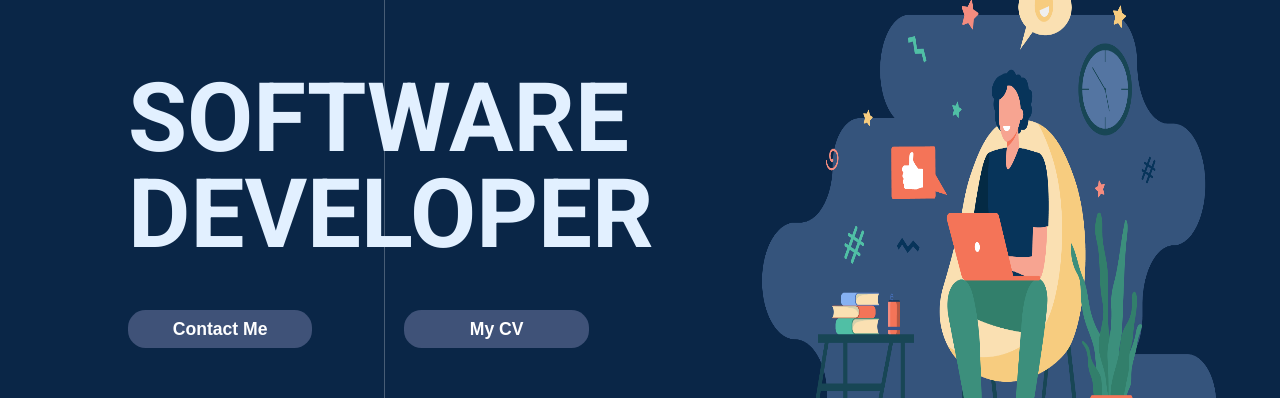
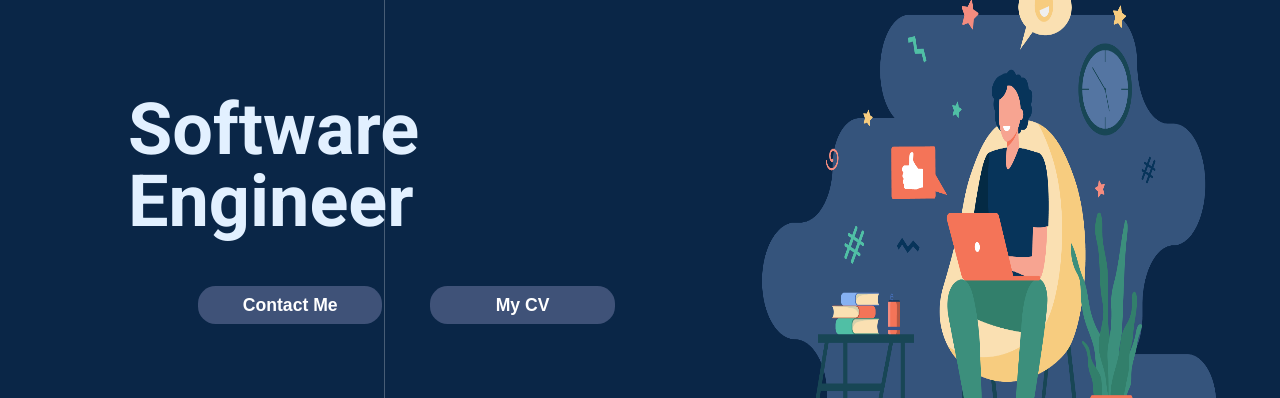
Before and after one commit to bima-taruna/portfolio-web, a React (Vite) app: page / in a window 1280 px wide. Shown: the part 175-573 px from the top of the page. Built offline with nearby package versions, Linux system fonts and the light colour scheme; no server answers.

Commit message:
<refact>[header]: improve styling

```diff
--- a/src/Component/Header/Header.tsx
+++ b/src/Component/Header/Header.tsx
@@ -33,7 +33,7 @@ const Header: React.FC<MyRef> = ({ resultRef }: any) => {
         transition={{ delay: 2.5, duration: 1 }}
         className="title"
       >
-        <h1>SOFTWARE DEVELOPER</h1>
+        <h1>Software Engineer</h1>
         <section className="button-container">
           <div className="contact-button">
             <Button
--- a/src/Component/Header/header.scss
+++ b/src/Component/Header/header.scss
@@ -68,6 +68,9 @@ header {
 
       @include devices(dekstop) {
         width: 80%;
+        justify-content: center;
+        padding-left: 3rem;
+        gap: 3rem;
         align-self: flex-start;
       }
     }
@@ -76,7 +79,7 @@ header {
       margin-top: 10%;
       padding-left: 8rem;
       h1 {
-                font-size: 6rem;
+        font-size: 4.5rem;
         text-align: left;
       }
     }
```
Lines whose indentation alone changed are shown as unchanged.
